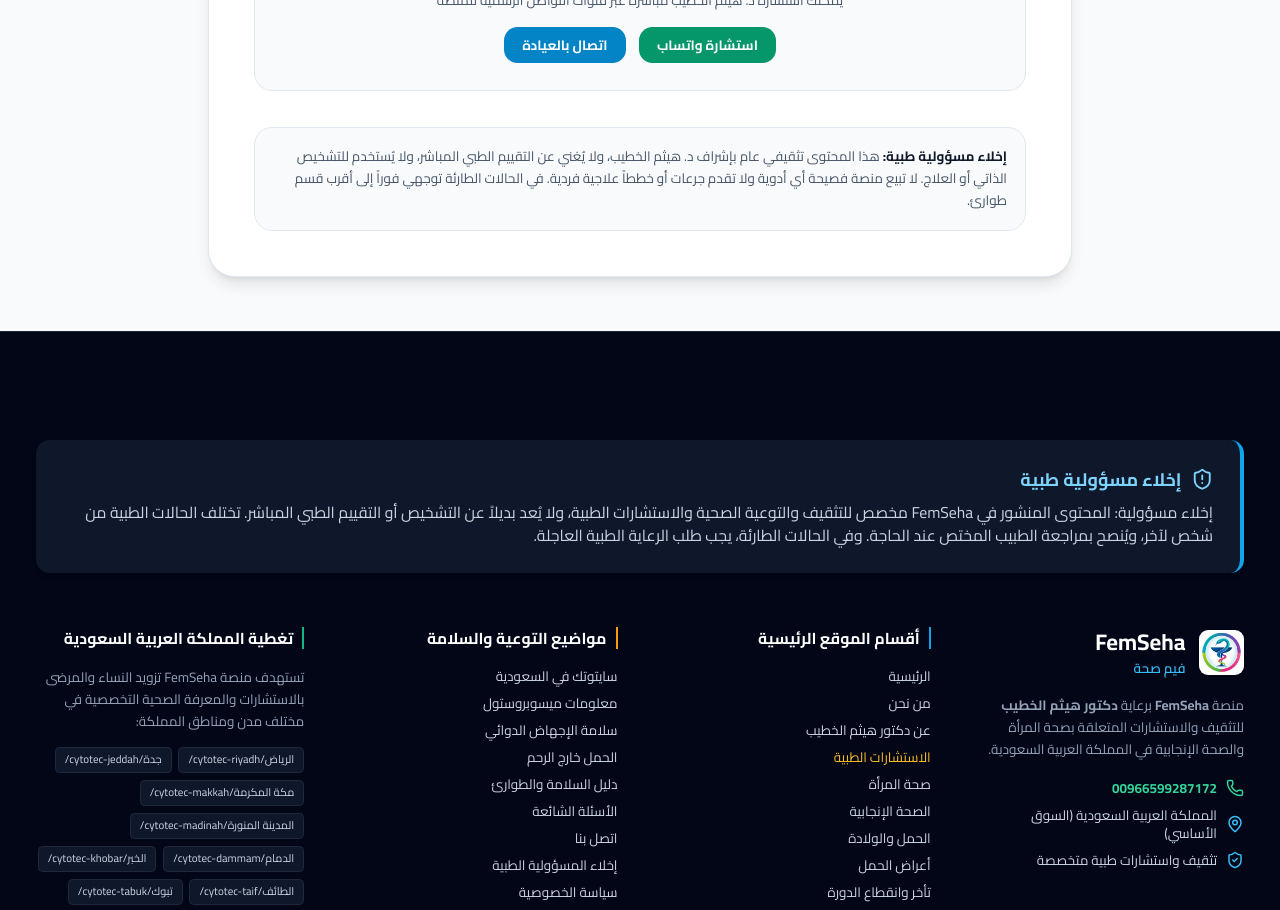
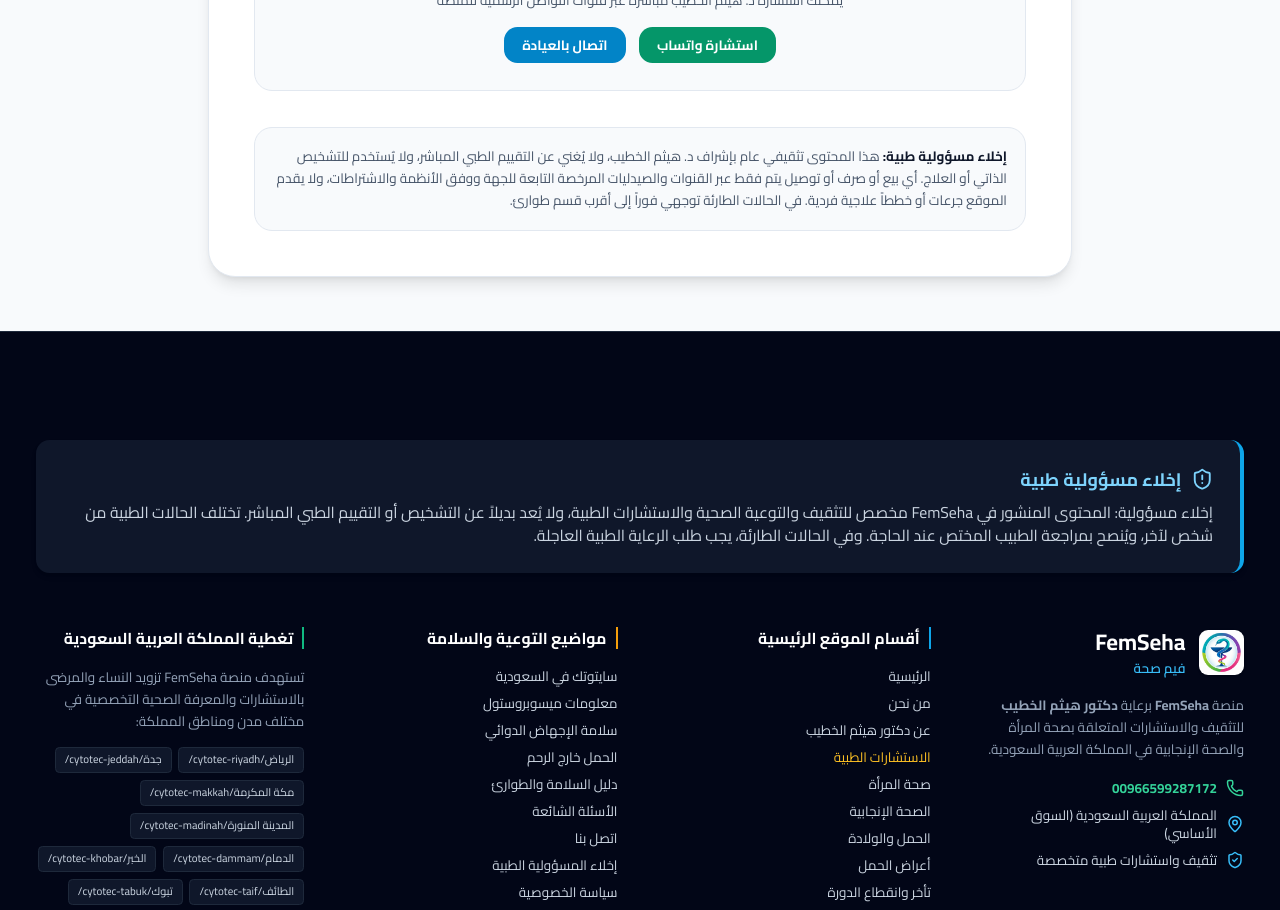
Before and after one commit to femseha/femseha, a React (Vite) app: page /articles/abortion-medicines-bahrain-medical-guide in a window 1280 px wide. Shown: the part 3900-4810 px from the top of the page. Built offline with nearby package versions, Linux system fonts and the light colour scheme.

Commit message:
fix: align article metadata and commercial disclaimer with site strategy

```diff
--- a/src/pages/ArticleView.tsx
+++ b/src/pages/ArticleView.tsx
@@ -154,7 +154,7 @@ export default function ArticleView() {
   const article = getArticleBySlug(slug);
 
   useSeo({
-    title: article ? `${article.title} | منصة فصيحة الطبية` : 'المقال غير متوفر | منصة فصيحة الطبية',
+    title: article ? `${article.title} | سايتوتك في السعودية (Pfizer) | دكتور هيثم الخطيب` : 'المقال غير متوفر | سايتوتك في السعودية (Pfizer) | دكتور هيثم الخطيب',
     description: article ? article.summary.slice(0, 160) : undefined,
     // slug غير صحيح = soft-404: يُعرض محتوى 404 مع noindex وبلا canonical،
     // ولا يسقط أبداً إلى مقال آخر (لا fallback لأول مقال).
@@ -364,7 +364,7 @@ export default function ArticleView() {
         <div className="mt-8 border border-slate-200 bg-slate-50 rounded-2xl p-4 text-xs leading-relaxed text-slate-600">
           <strong className="text-slate-900">إخلاء مسؤولية طبية:</strong> هذا المحتوى تثقيفي عام
           بإشراف د. هيثم الخطيب، ولا يُغني عن التقييم الطبي المباشر، ولا يُستخدم للتشخيص الذاتي أو العلاج.
-          لا تبيع منصة فصيحة أي أدوية ولا تقدم جرعات أو خططاً علاجية فردية. في الحالات الطارئة توجهي فوراً
+          أي بيع أو صرف أو توصيل يتم فقط عبر القنوات والصيدليات المرخصة التابعة للجهة ووفق الأنظمة والاشتراطات، ولا يقدم الموقع جرعات أو خططاً علاجية فردية. في الحالات الطارئة توجهي فوراً
           إلى أقرب قسم طوارئ.
         </div>
       </article>
```
